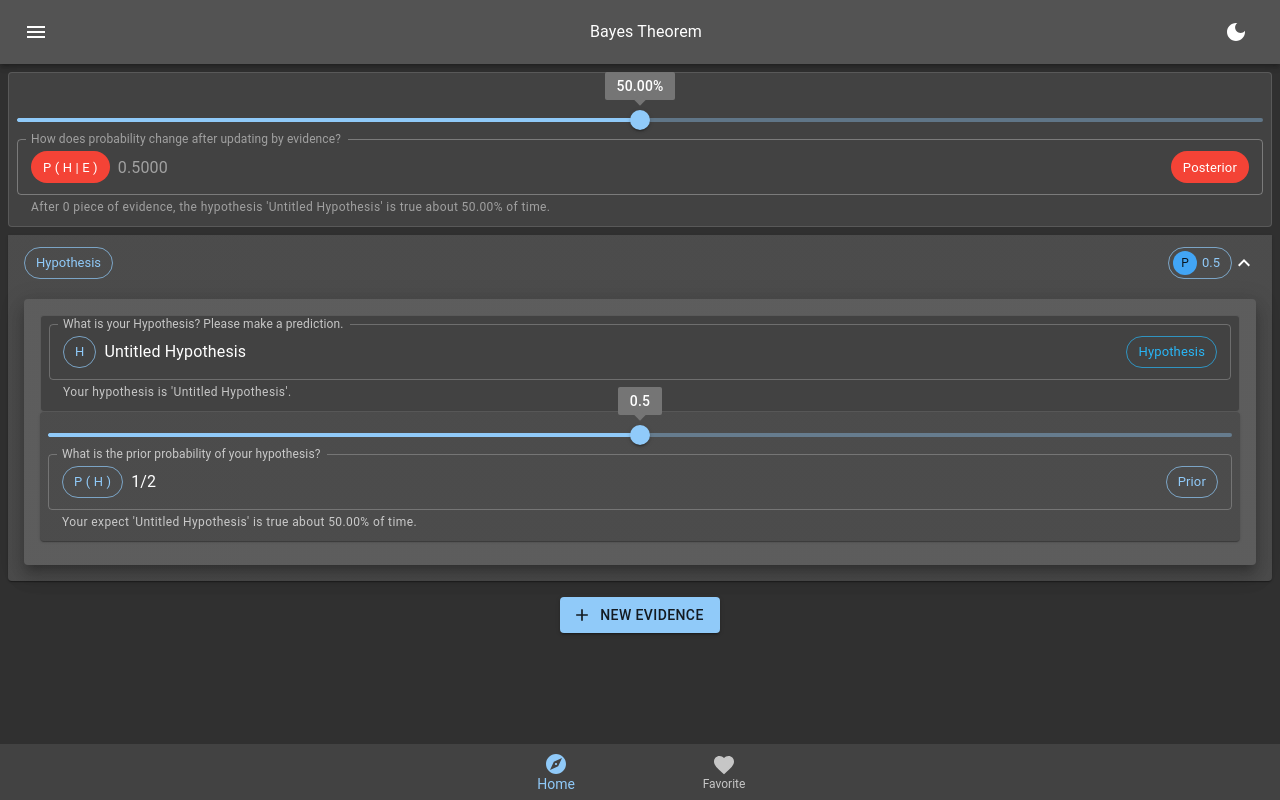
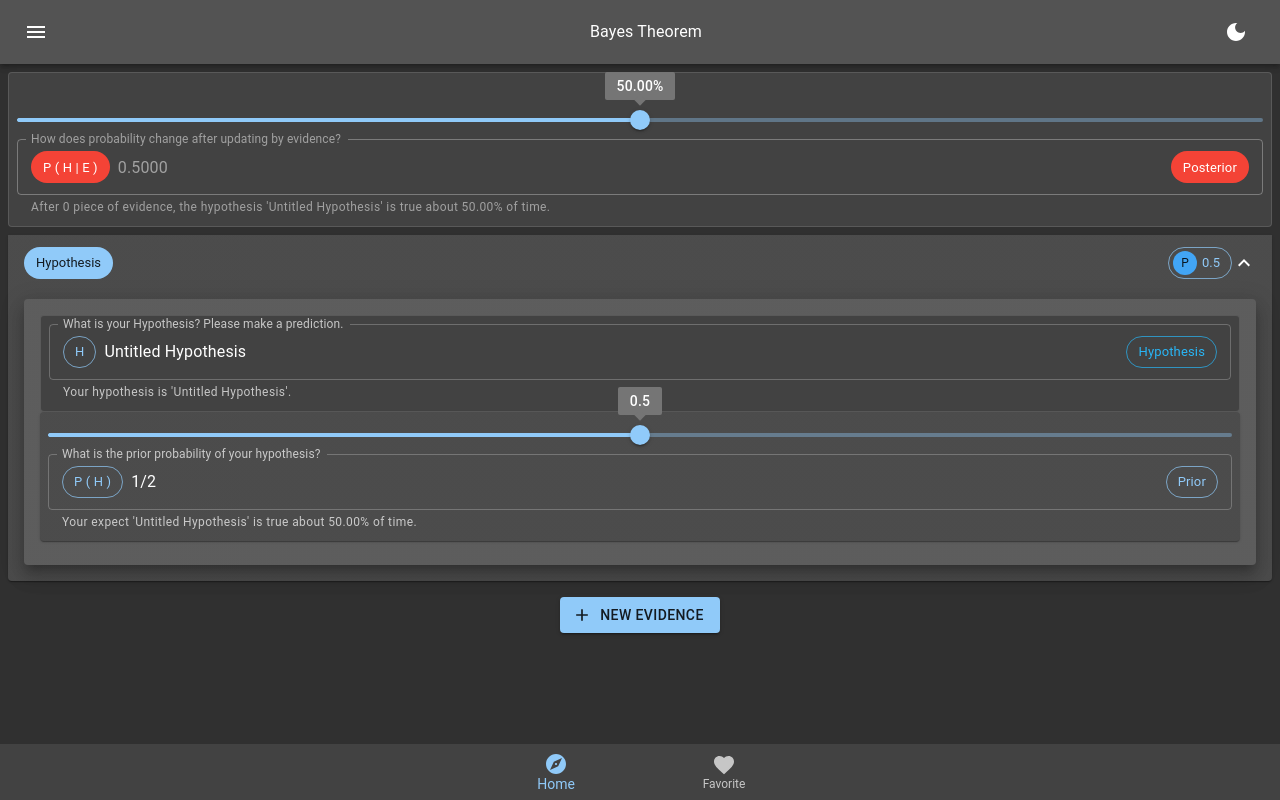
Before and after one commit to quantumsnowball/bayes-domain, a Next.js app: page / in a window 1280 px wide. Built offline with nearby package versions, Linux system fonts and the light colour scheme.

Commit message:
layout: sharper chips for hypothesis and evidence card

```diff
--- a/components/Pages/Home/EvidenceCard/index.tsx
+++ b/components/Pages/Home/EvidenceCard/index.tsx
@@ -53,8 +53,7 @@ function EvidenceCard({ index }: EvidenceCardProps) {
         >
           {(expanded) ?
             <Chip
-              label={`${expanded ? "Evidence " : "E"}${index + 1}`}
-              variant='outlined'
+              label={`Evidence ${index + 1}`}
               color='secondary'
             />
             :
--- a/components/Pages/Home/HypothesisCard/index.tsx
+++ b/components/Pages/Home/HypothesisCard/index.tsx
@@ -50,8 +50,7 @@ function HypothesisCard() {
           >
             {expanded ?
               <Chip
-                label={`${expanded ? "Hypothesis" : "H"}`}
-                variant='outlined'
+                label='Hypothesis'
                 color='primary'
               />
               :
```
